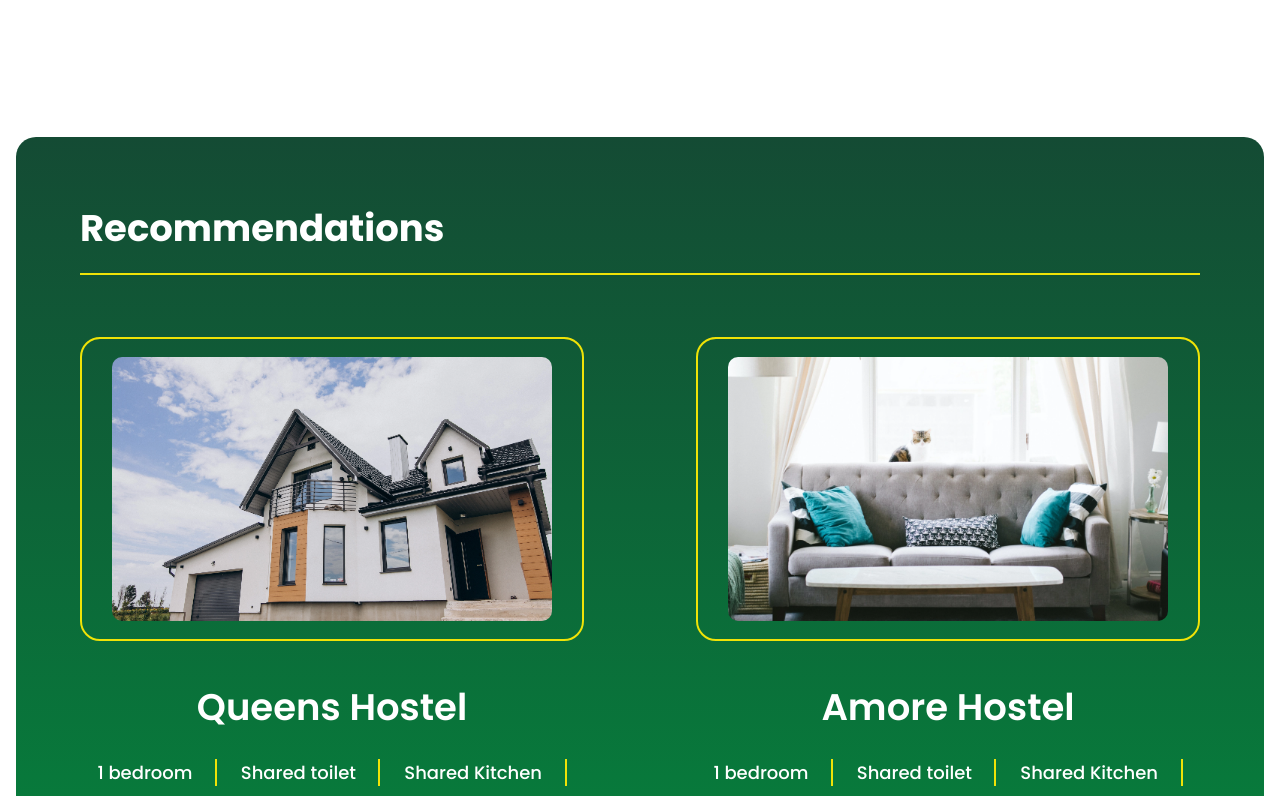
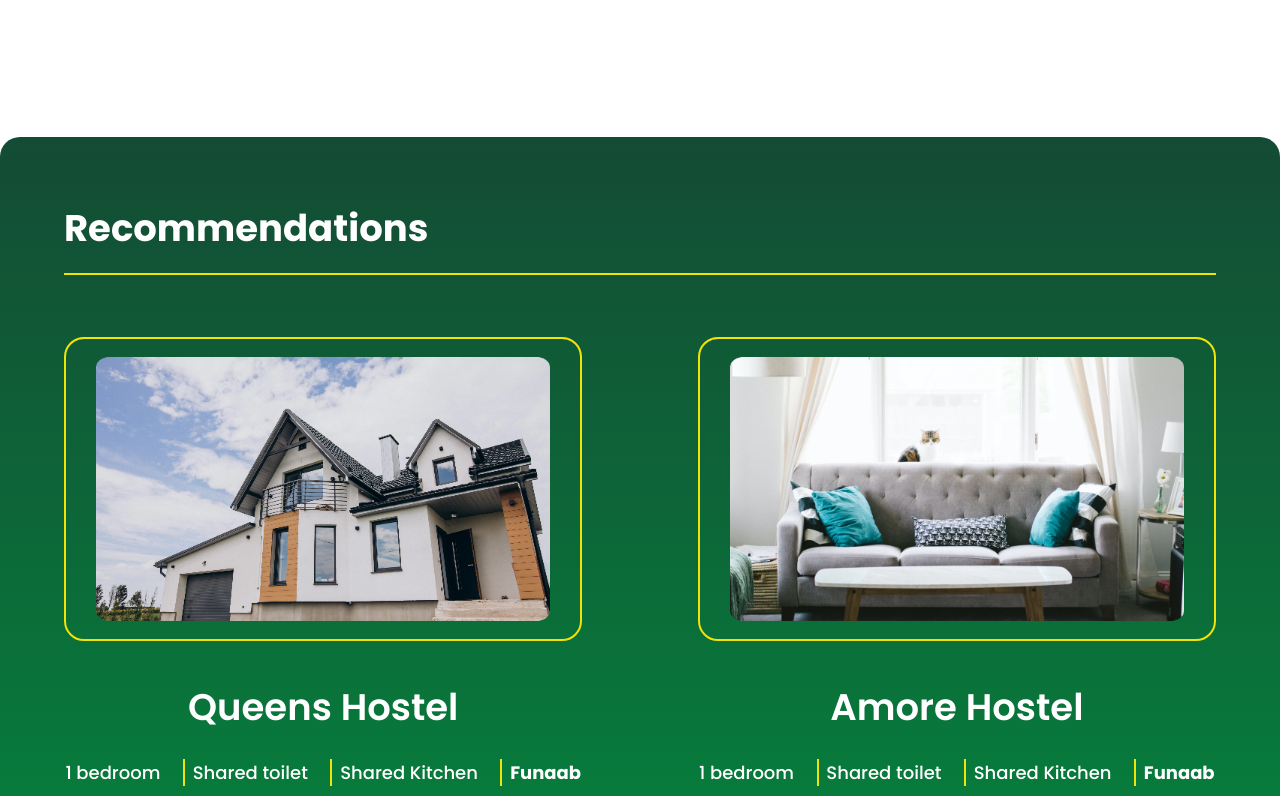
Before and after one commit to Kennyking100/hostel-rentie-v2, a React (Create React App) app: page /saves in a window 1280 px wide. Shown: the part 2200-2996 px from the top of the page. Built offline with nearby package versions, Linux system fonts and the light colour scheme.

Commit message:
fixed saves recommendation section

```diff
--- a/src/components/Saves/index.tsx
+++ b/src/components/Saves/index.tsx
@@ -1,4 +1,4 @@
-import { Box, Container } from "@chakra-ui/react";
+import { Box } from "@chakra-ui/react";
 import { motion } from "framer-motion";
 import React from "react";
 import Newsletter from "../Home/Newsletter";
@@ -78,16 +78,7 @@ const SavesPage = () => {
       <Box mt="-80px" mb={200}>
         <SearchResult headerComponent={header} />
       </Box>
-      <Container
-        maxW={{
-          base: "container.sm",
-          md: "container.md",
-          lg: "container.lg",
-          xl: "container.xl",
-        }}
-      >
-        <Recommendation />
-      </Container>
+      <Recommendation />
       <Box mt={{ base: "0", lg: "0rem" }}>
         <Newsletter />
       </Box>
```
